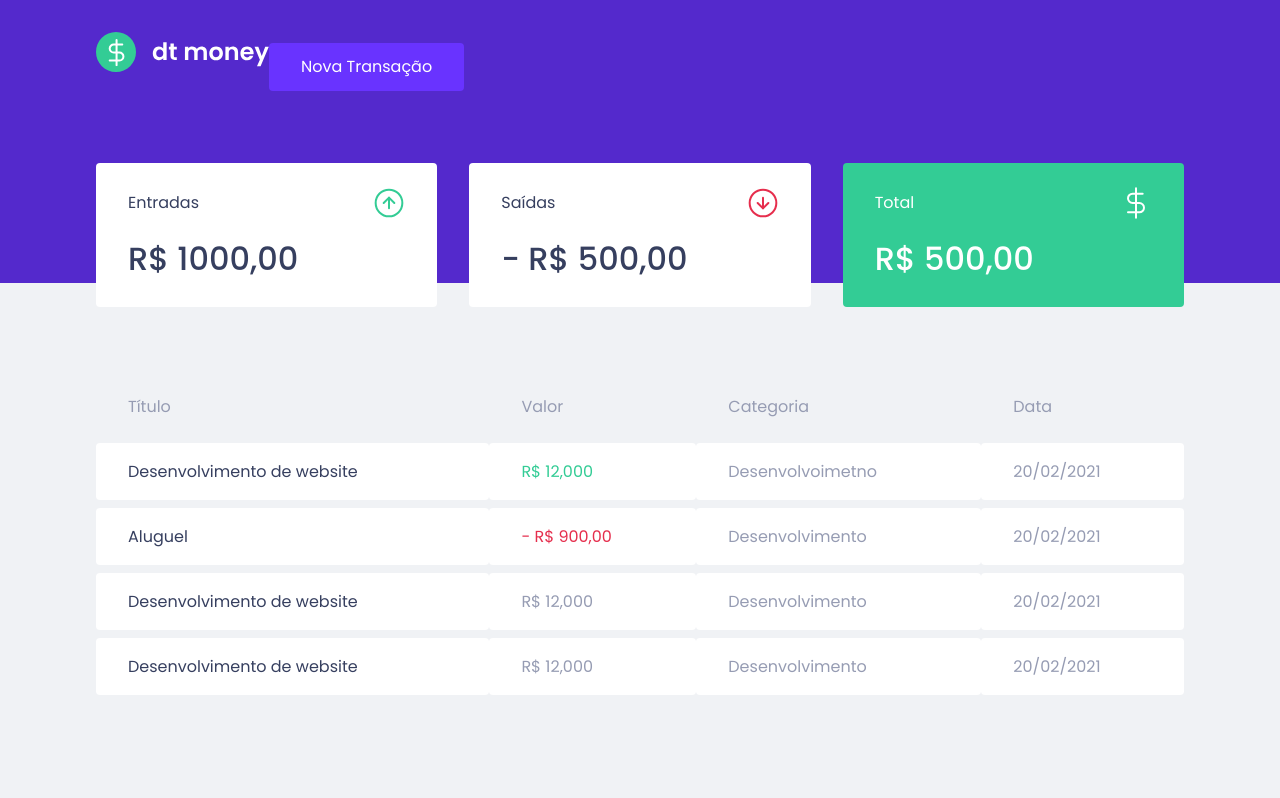
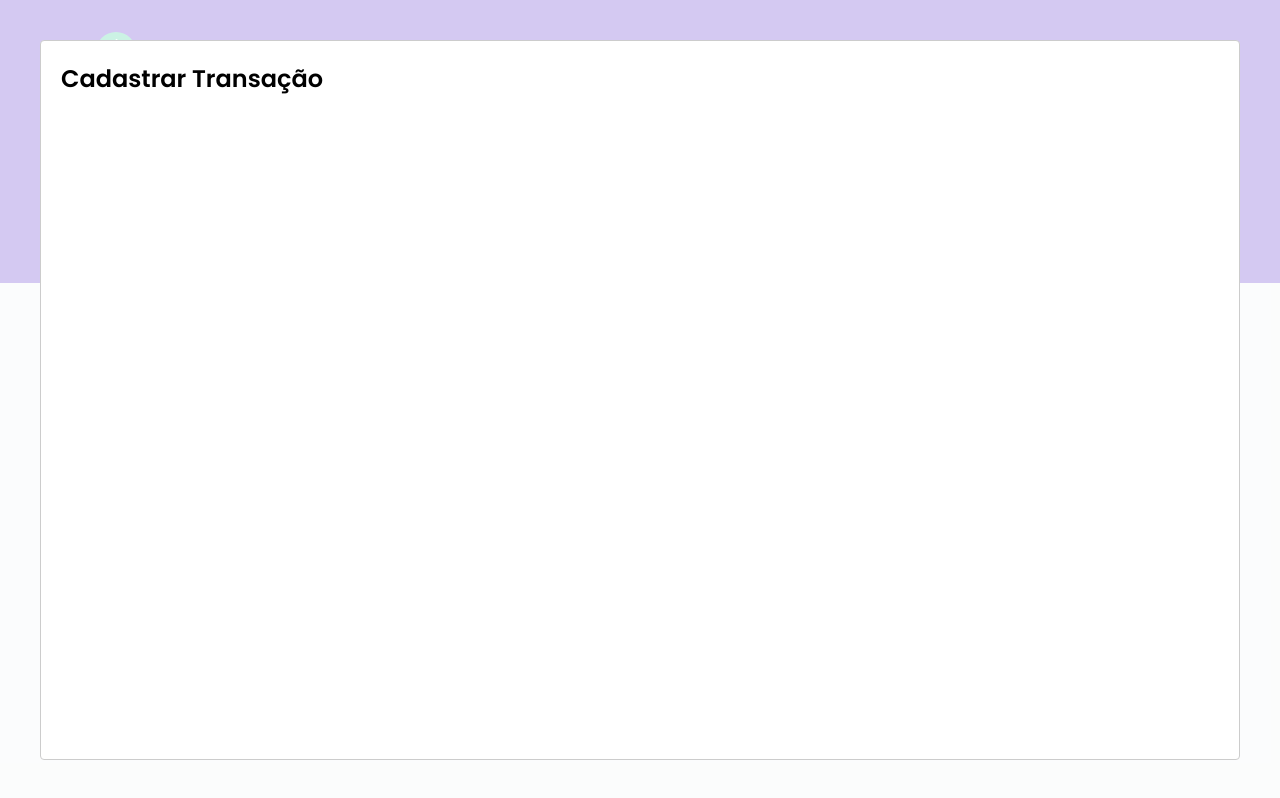
Before and after one commit to k3n3dfelix/RocketSeat, a React (Create React App) app in the folder dtmoney/: page / in a window 1280 px wide. Both pictures are taken after a click on the button "Nova Transação". Built offline with nearby package versions, Linux system fonts and the light colour scheme; no server answers; what miragejs would draw is missing.

Commit message:
Adicionado e configurado component react-modal

```diff
--- a/dtmoney/package.json
+++ b/dtmoney/package.json
@@ -7,6 +7,7 @@
     "miragejs": "^0.1.43",
     "react": "^18.0.0",
     "react-dom": "^18.0.0",
+    "react-modal": "^3.14.4",
     "react-scripts": "5.0.1",
     "typescript": "^4.6.3",
     "web-vitals": "^2.1.0"
@@ -50,6 +51,7 @@
     ]
   },
   "devDependencies": {
-    "@types/react-dom": "^18.0.1"
+    "@types/react-dom": "^18.0.1",
+    "@types/react-modal": "^3.13.1"
   }
 }
--- a/dtmoney/src/App.tsx
+++ b/dtmoney/src/App.tsx
@@ -1,14 +1,32 @@
+import Modal from 'react-modal';
+import { useState } from 'react';
 import { Dashboard } from "./components/Dashboard";
 import { Header } from "./components/Header";
 import { GlobalStyle } from "./styles/global";
 
+Modal.setAppElement('#root');
+export function App() {
+  const [isNewTransactionModalOpen, setIsNewTransactionModalOpen] = useState(false);
 
-export function App() {
+  function handleOpenNewTransactionModal(){
+      setIsNewTransactionModalOpen(true);
+  }
+
+  function handleCloseNewTransactionalModal(){
+      setIsNewTransactionModalOpen(false);
+  }
+
   return (
     <div className="App">
       <>
-    <Header/>
+    <Header onOpenNewTransactionModal={handleOpenNewTransactionModal}/>
     <Dashboard/>
+    <Modal
+        isOpen={isNewTransactionModalOpen}
+        onRequestClose={handleCloseNewTransactionalModal}
+    >
+        <h2>Cadastrar Transação</h2>
+    </Modal>
      <GlobalStyle></GlobalStyle>
      </>
     </div>
--- a/dtmoney/src/components/Header/index.tsx
+++ b/dtmoney/src/components/Header/index.tsx
@@ -1,14 +1,22 @@
+
 import logoImg from '../../assets/logo.svg'
 import { Container, Content } from './styles'
 
-export function Header() {
+interface HeaderProps{
+    onOpenNewTransactionModal: () => void;
+}
+export function Header({onOpenNewTransactionModal}: HeaderProps) {
+
+
     return (
         <Container>
             <Content>
                 <header>
                     <img src={logoImg} alt="dt money"></img>
-                    <button>Nova Transação</button>
+                    <button onClick={onOpenNewTransactionModal}>Nova Transação</button>
                 </header>
+
+
             </Content>
         </Container>
     )
```
Also changed, not shown: 1 other file (tests, documents, lock files or other folders).
